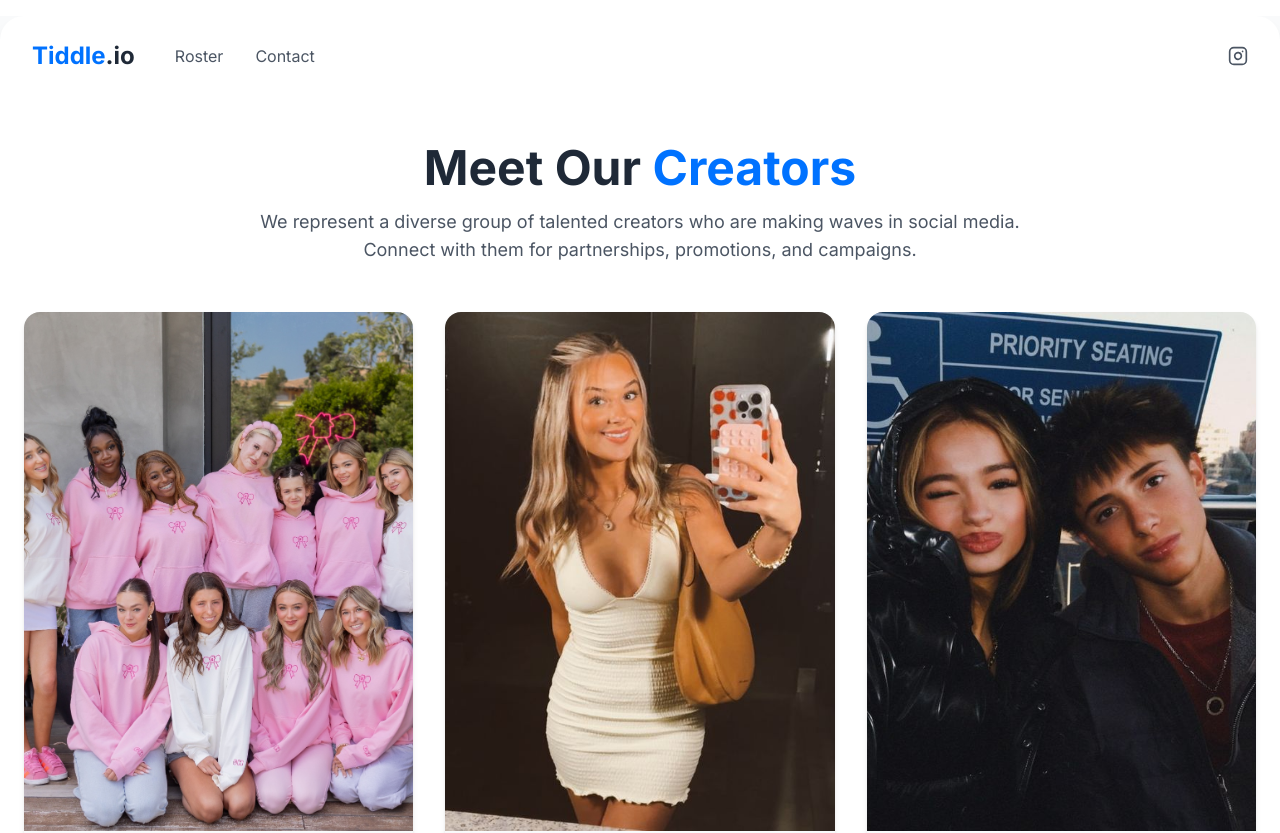
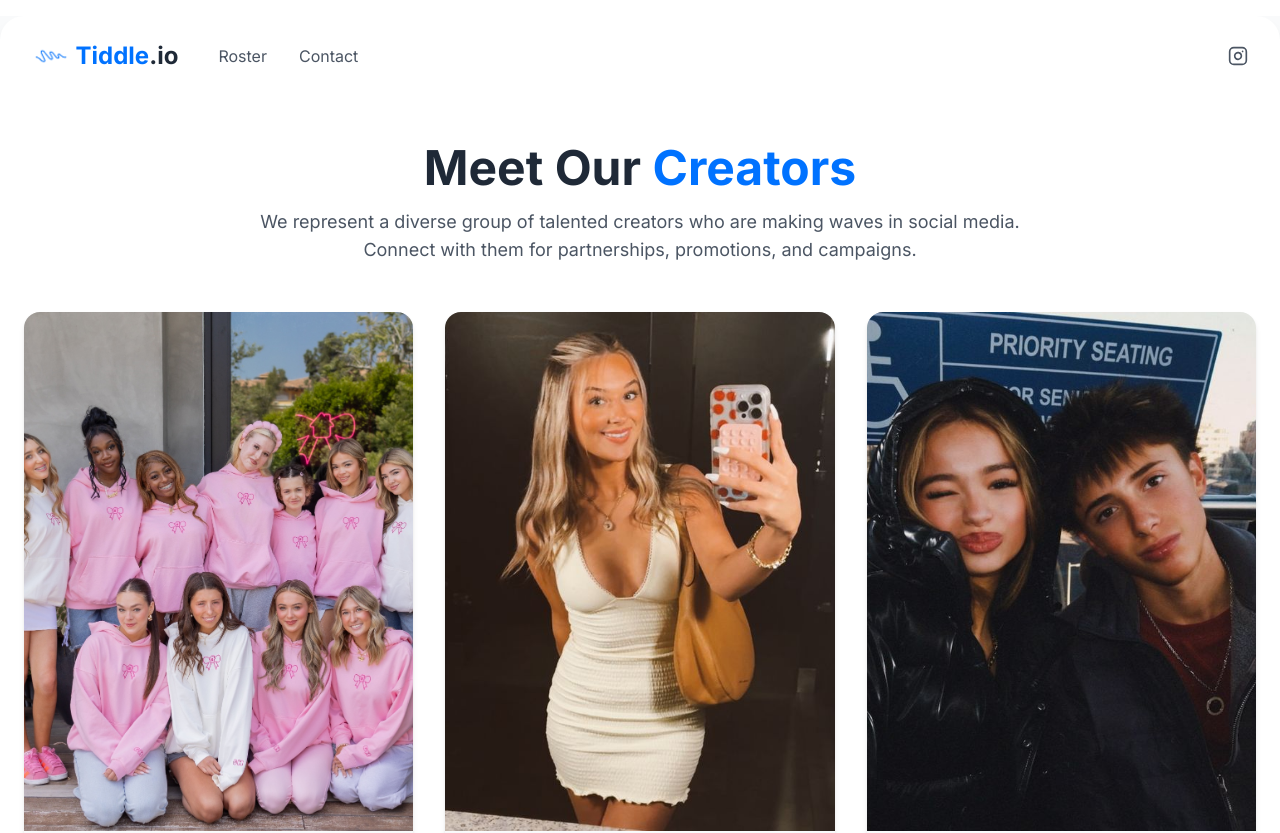
Before and after one commit to mitchkurtz123/tiddle-echo-creator, a React (Vite) app: page /roster in a window 1280 px wide. Shown: the top 833 px of the page. Built offline with nearby package versions, Linux system fonts and the light colour scheme.

Commit message:
Add logo to navigation
Add the logo to the navigation bar.

```diff
--- a/src/components/Navigation.tsx
+++ b/src/components/Navigation.tsx
@@ -18,6 +18,11 @@ const Navigation: React.FC<NavigationProps> = ({
       <div className="container mx-auto px-4 md:px-8 flex justify-between items-center">
         <div className="flex items-center">
           <Link to="/" className="flex items-center text-2xl font-bold text-gray-800 mr-10">
+            <img
+              src="/lovable-uploads/6682f033-039b-49e9-bbdd-7c2a43c0ed3a.png"
+              alt="Tiddle Logo"
+              className="h-6 mr-2"
+            />
             <span className="text-tiddle-purple">Tiddle</span>.io
           </Link>
           <div className="hidden md:flex space-x-8">
@@ -43,6 +48,11 @@ const Navigation: React.FC<NavigationProps> = ({
           <DrawerContent className="w-full max-h-[85vh] bg-white p-6 rounded-t-xl">
             <div className="flex items-center justify-between mb-6 my-[10px]">
               <Link to="/" className="flex items-center text-xl font-bold" onClick={() => setIsOpen(false)}>
+                <img
+                  src="/lovable-uploads/6682f033-039b-49e9-bbdd-7c2a43c0ed3a.png"
+                  alt="Tiddle Logo"
+                  className="h-5 mr-2"
+                />
                 <span className="text-tiddle-purple">Tiddle</span>.io
               </Link>
               <DrawerClose className="p-1 rounded-full hover:bg-gray-100 transition-colors">
```
Also changed, not shown: public/lovable-uploads/6682f033-039b-49e9-bbdd-7c2a43c0ed3a.png (added).
